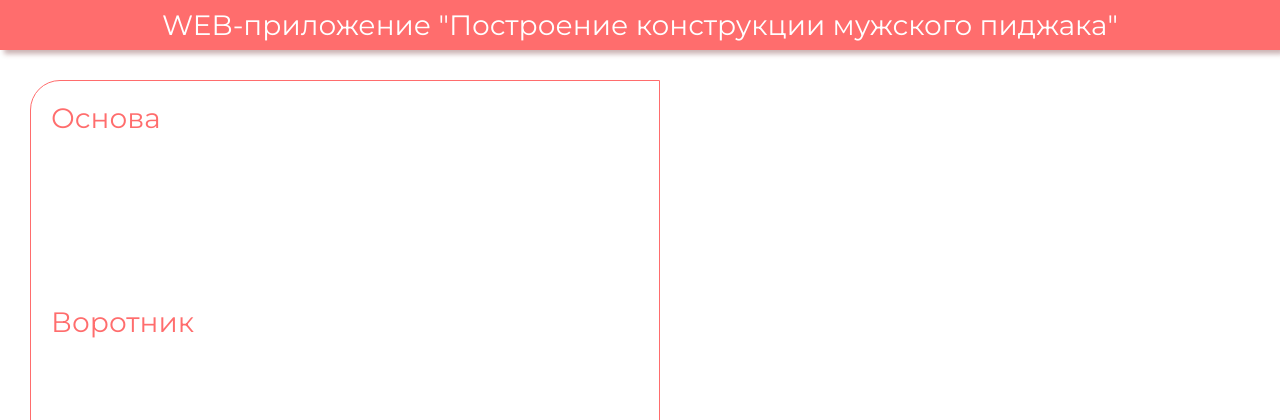
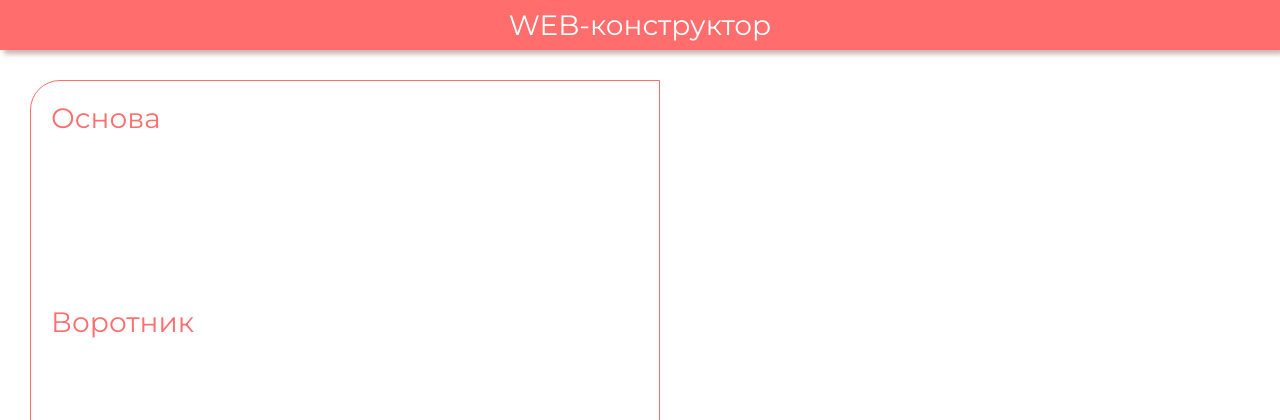
Before and after one commit to kingoker/Visola_H-M_django, a Django app: page / in a window 1280 px wide. Shown: the top 420 px of the page. Run offline with Django 4.2, Linux system fonts and the light colour scheme; data that the repository does not hold is empty; some libraries are stand-ins or nearby versions.

Commit message:
change words 3

```diff
--- a/root/visola_blazer/templates/index.html
+++ b/root/visola_blazer/templates/index.html
@@ -19,7 +19,7 @@
     <header class="header">
         <div class="header__container container">
             <a class="header__title" href="/">
-                <h1>WEB-приложение "Построение конструкции мужского пиджака"</h1>
+                <h1>WEB-конструктор</h1>
             </a>
         </div>
     </header>
```
